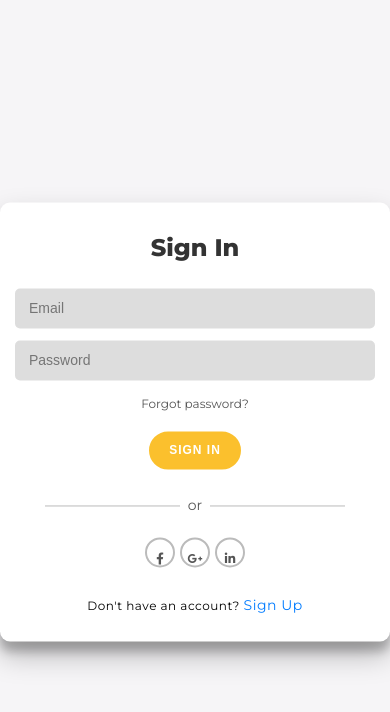
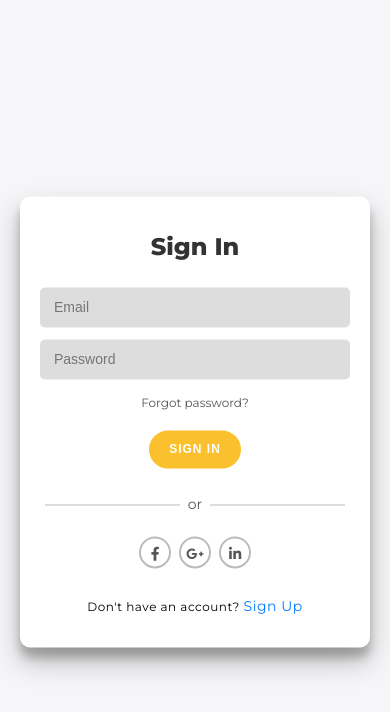
Before and after one commit to Difarnox/apptaskmanajer, a Flask app: page / in a window 390 px wide. Shown: the top 712 px of the page. Run offline with Flask 3, Linux system fonts and the light colour scheme; some libraries are stand-ins or nearby versions.

Commit message:
Update signin.css

```diff
--- a/static/css/signin.css
+++ b/static/css/signin.css
@@ -195,14 +195,16 @@ input {
 }
 
 /* Responsive Design for Mobile Phones */
+/* Responsive Design for Mobile Phones */
 @media (max-width: 480px) {
     body {
         padding: 15px;
     }
 
     .container {
-        width: 100%;
-        padding: 15px;
+        width: 90%; /* Tambah jarak dari kanan-kiri */
+        max-width: 350px; /* Biar nggak terlalu lebar di layar kecil */
+        padding: 20px;
     }
 
     input {
@@ -214,14 +216,24 @@ input {
         padding: 10px 18px;
     }
 
+    .separator {
+        max-width: 250px; /* Samakan lebarnya dengan input */
+        margin: 15px auto; /* Tengahin separator */
+    }
+
     .social-container {
-        gap: 5px;
+        display: flex;
+        justify-content: center;
+        gap: 8px; /* Kasih sedikit jarak antar ikon */
+        margin-top: 10px;  /* Tambah sedikit jarak dari separator */
+        margin-bottom: 20px; /* Tambah jarak dari elemen bawah */
     }
 
     .social-container a {
-        height: 30px;
-        width: 30px;
-        font-size: 12px;
+        height: 32px; /* Ukuran lingkaran */
+        width: 32px;
+        font-size: 14px; /* Ukuran ikon dalam lingkaran */
+        line-height: 32px; /* Supaya ikon di tengah */
     }
 
     .form-title {
```
